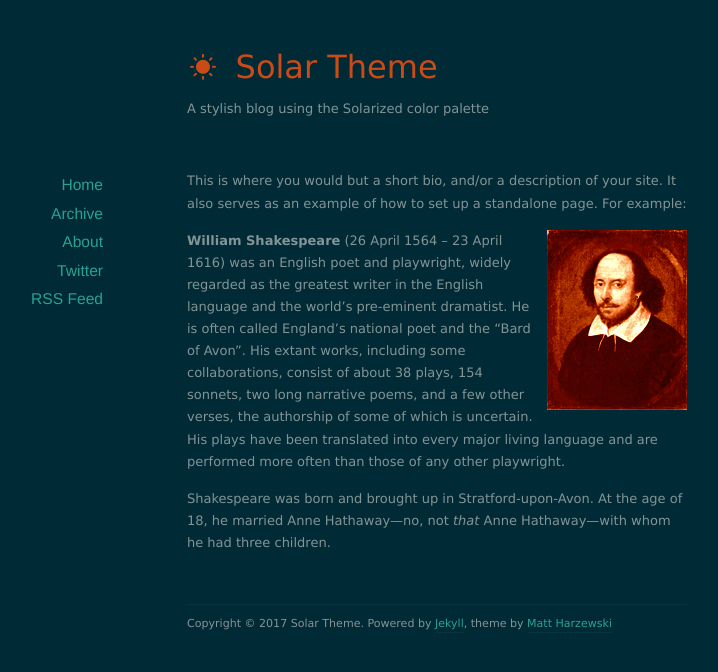
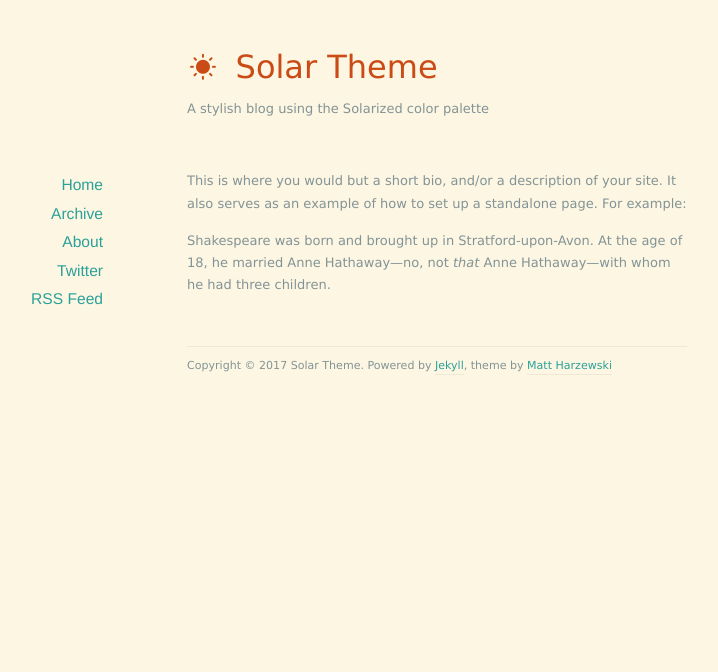
Before and after one commit to wakarin/wakarin.github.io, a Jekyll site: the page built from about/index.markdown, in a window 1280 px wide. Shown: the top 672 px of the page, without its empty margins (203-921 px from the left). Built offline with Jekyll 4.4.1, drawn with Linux system fonts in a browser that asks for light colours; nearby versions of some CDN libraries.

Commit message:
light theme

```diff
--- a/_layouts/default.html
+++ b/_layouts/default.html
@@ -11,7 +11,7 @@
   <![endif]-->
 
   <link href="/assets/css/style.css" rel="stylesheet" />
-  <link href="/assets/css/colors-dark.css" rel="stylesheet" />
+  <link href="/assets/css/colors-light.css" rel="stylesheet" />
 
 </head>
 
--- a/about/index.markdown
+++ b/about/index.markdown
@@ -5,7 +5,5 @@ title: About
 
 This is where you would but a short bio, and/or a description of your site. It also serves as an example of how to set up a standalone page. For example:
 
-<img src="/images/shakespeare.png" class="right" />
-**William Shakespeare** (26 April 1564 – 23 April 1616) was an English poet and playwright, widely regarded as the greatest writer in the English language and the world's pre-eminent dramatist. He is often called England's national poet and the "Bard of Avon". His extant works, including some collaborations, consist of about 38 plays, 154 sonnets, two long narrative poems, and a few other verses, the authorship of some of which is uncertain. His plays have been translated into every major living language and are performed more often than those of any other playwright.
 
 Shakespeare was born and brought up in Stratford-upon-Avon. At the age of 18, he married Anne Hathaway—no, not *that* Anne Hathaway—with whom he had three children.
```
